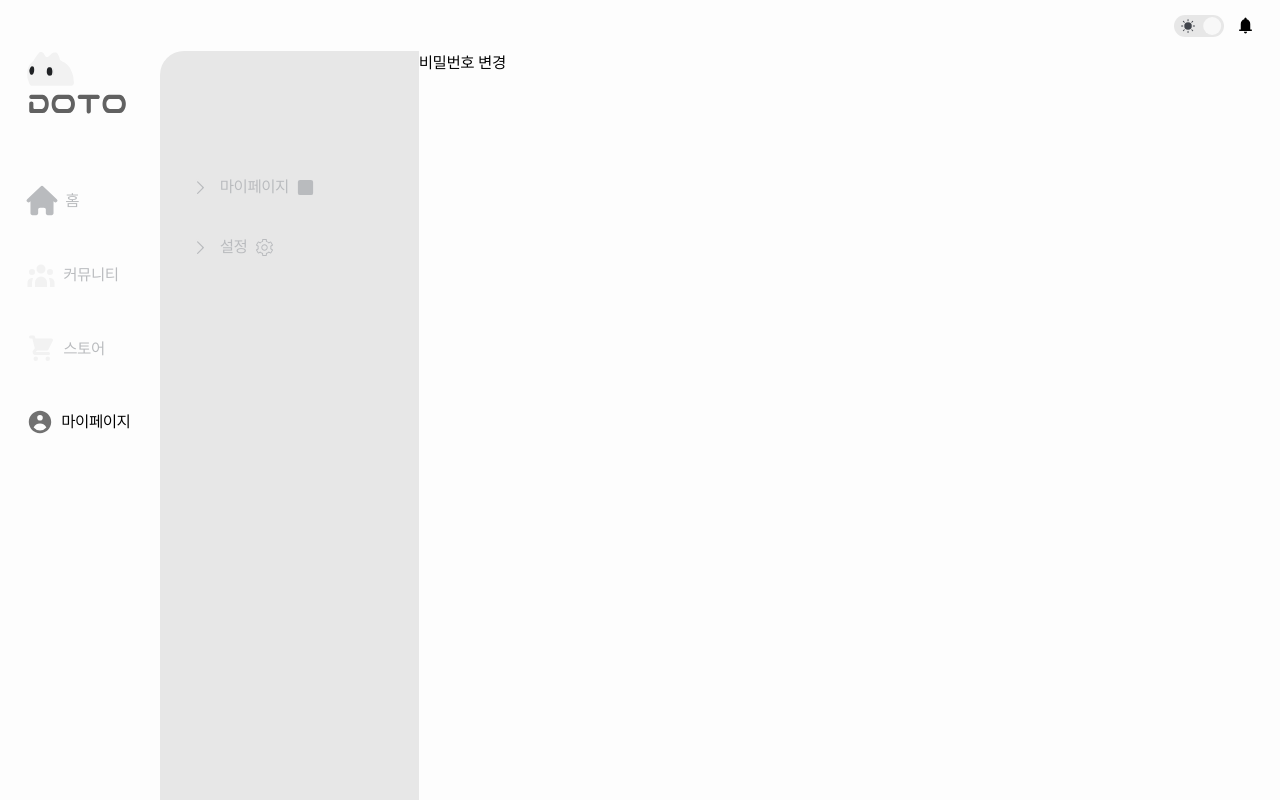
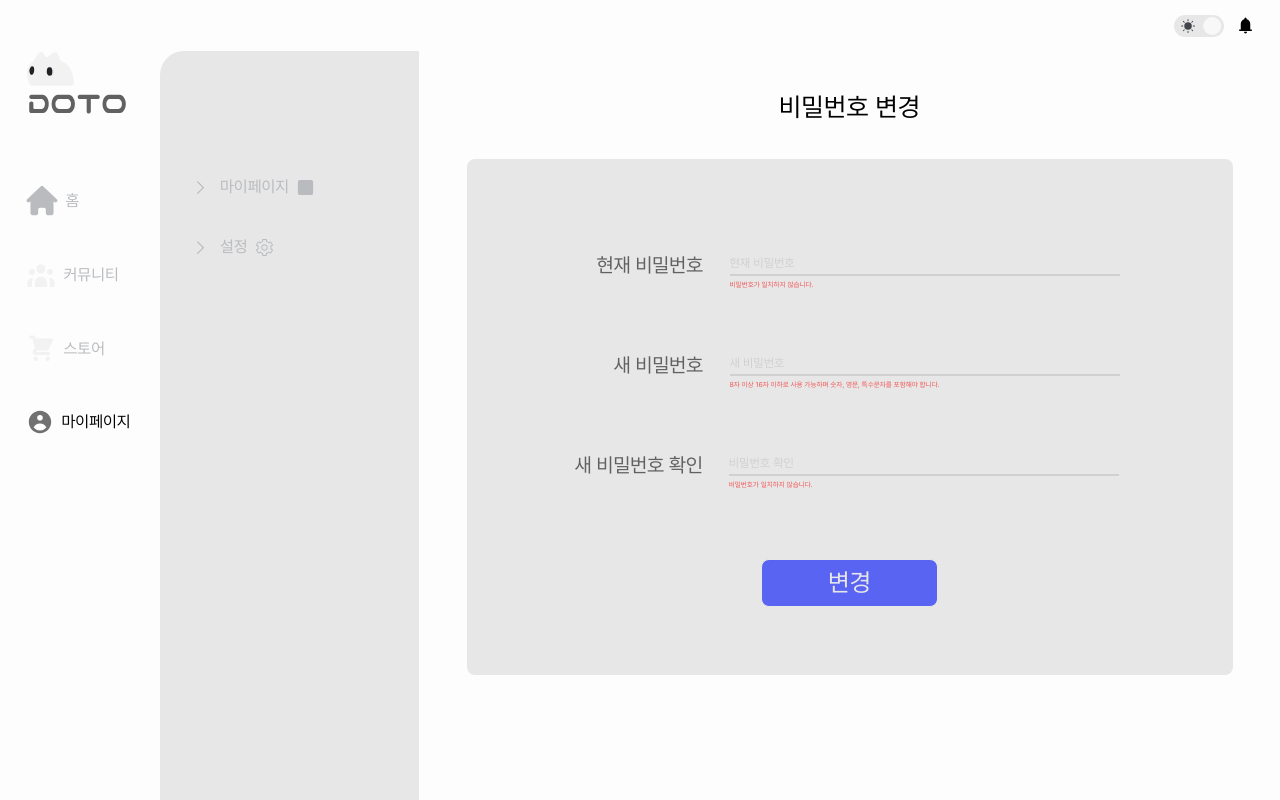
Before and after one commit to Do-it-Together-DoTo/DoTo_Front, a React (Vite) app: page /mypage/change-password in a window 1280 px wide. Built offline with nearby package versions, Linux system fonts and the light colour scheme.

Commit message:
Design: ChangePwPage UI 구성 #20

```diff
--- a/src/pages/mypage/ChangePasswordPage.tsx
+++ b/src/pages/mypage/ChangePasswordPage.tsx
@@ -1,5 +1,45 @@
 const ChangePasswordPage = () => {
-  return <div>비밀번호 변경</div>;
+  //TODO 비밀번호 정규식 로직 , 비동기 통신
+  return(
+    <div className="flex flex-col items-center w-[calc(100vw-26.1875rem)] h-[calc(100vh-3.1875rem)] ">
+      <h1 className="mt-[2.25rem] h-[2rem] text-[1.625rem]">비밀번호 변경</h1>
+      <div className="mt-[2.5rem] flex flex-col w-[47.875rem] h-[32.25rem]  bg-Light_Layout-100 rounded-lg rounded-[0.9375rem]">
+        <div className="mt-[5.6875rem] flex w-[33.375rem] h-[3rem] ml-[8.125rem]">
+          <label className="w-[6.6875rem] h-[1.5rem] font-pre text-[1.25rem] text-Light_Text_Name tracking-[-0.02rem]"htmlFor="nowPw">현재 비밀번호</label>
+          <div className="w-[25.0625rem] ml-[1.625rem]">
+            <input className="w-[24.375rem] bg-Light_Layout-100 placeholder-Dark_Text_Contents text-[0.75rem]" placeholder="현재 비밀번호"type="text" name="nowPw"/>
+            <div className="w-[24.375rem] h-[0rem] border border-1 border-Dark_Text_Contents"/>
+            <div className="w-[16.625rem] font-pre text-[7px] text-error mt-[0.25rem]">
+          비밀번호가 일치하지 않습니다.
+          </div>
+          </div>
+        </div>
+         <div className="mt-[3.25rem] flex w-[32.3125rem] h-[3rem] ml-[9.1875rem]">
+          <label className="w-[5.625rem] h-[1.5rem] font-pre text-[1.25rem] text-Light_Text_Name tracking-[-0.02rem]"htmlFor="newPw">새 비밀번호</label>
+          <div className="w-[25.0625rem] ml-[1.625rem]">
+            <input className="w-[24.375rem] bg-Light_Layout-100 placeholder-Dark_Text_Contents text-[0.75rem]" placeholder="새 비밀번호"type="text" name="newPw"/>
+            <div className="w-[24.375rem] h-[0rem] border border-1 border-Dark_Text_Contents"/>
+            <div className="w-[16.625rem] font-pre text-[7px] text-error mt-[0.25rem]">
+                    8자 이상 16자 이하로 사용 가능하며 숫자, 영문, 특수문자를 포함해야 합니다.
+          </div>
+          </div>
+        </div>
+         <div className="mt-[3.25rem] flex w-[34.75rem] h-[3rem] ml-[6.75rem]">
+          <label className="h-[1.5rem] font-pre text-[1.25rem] text-Light_Text_Name tracking-[-0.02rem]"htmlFor="newPwCheck">새 비밀번호 확인</label>
+          <div className="w-[25.0625rem] ml-[1.625rem]">
+            <input className="w-[24.375rem] bg-Light_Layout-100 placeholder-Dark_Text_Contents text-[0.75rem]" placeholder="비밀번호 확인"type="text" name="newPwCheck"/>
+            <div className="w-[24.375rem] h-[0rem] border border-1 border-Dark_Text_Contents"/>
+            <div className="w-[16.625rem] font-pre text-[7px] text-error mt-[0.25rem]">
+          비밀번호가 일치하지 않습니다.
+          </div>
+          </div>
+        </div>
+              <button className="mt-[3.8125rem] mx-auto w-[11.0625rem] h-[3rem] bg-Button font-pre text-Light_Layout-100 text-[1.5625rem] border rounded-lg rounded-[1.5625rem]">
+          변경
+        </button>
+      </div>
+    </div>
+  );
 };
 
 export default ChangePasswordPage;
--- /dev/null
+++ b/src/pages/sign/SignIn.tsx
@@ -0,0 +1,51 @@
+import { Logo2, KakaoIcon, NaverIcon, GoogleIcon } from '@/assets/svg';
+//TODO Form 정규식 로직 , 라이브러리 활용할지 ? , 비동기 통신
+const SignIn = () => {
+  return (
+    <div className="flex items-center justify-center h-screen">
+      <div className="w-[22.5rem] h-[42.25rem] flex flex-col items-center">
+        <Logo2 width="187.57" height="40" className="mt-[6.75rem] fill-Light_Text_Name dark:fill-Dark_Text_Name" />
+        <form className="mt-[6.9375rem] flex flex-col justify-center">
+          <input
+            type="text"
+            className="w-[19.875rem] h-[2.75rem] pl-[0.875rem] outline-none font-pre text-Light_Text_Name placeholder-Dark_Text_Contents text-[15px] border border-1 rounded-lg rounded-10 border-Dark_Text_Contents"
+            placeholder="아이디 입력"
+          />
+
+          <input
+            type="text"
+            className="mt-[1rem] w-[19.875rem] h-[2.75rem] pl-[0.875rem] outline-none font-pre text-Light_Text_Name placeholder-Dark_Text_Contents text-[15px] border border-1 rounded-lg rounded-10 border-Dark_Text_Contents"
+            placeholder="비밀번호 입력"
+          />
+          <div className="mt-[0.1875rem] flex items-center w-[5.3125rem] h-[1.8175]">
+            <input type="checkbox" name="isCheck" value={'isCheck'} id="isCheck" />
+            <label htmlFor="isCheck" className="pl-[0.5rem] text-[10px] font-pre text-Dark_Text_Contents">
+              자동 로그인
+            </label>
+          </div>
+        </form>
+        <button className="mt-[1.75rem] w-[19.875rem] h-[2.75rem] bg-Button font-pre font-bold text-Light_Layout-100 text-[15px] border rounded-lg rounded-10">
+          로그인
+        </button>
+        <div className="my-[1.375rem] w-[19.875rem] flex items-center">
+          <div className="ml-[5.3125rem] font-bold font-pre text-Light_Text_Name text-[12px]">비밀번호 찾기</div>
+          <div className="ml-[0.375rem] mr-[0.3125rem] w-[0rem] h-[1.125rem] border border-1 border-Dark_Text_Contents" />
+          <div className="font-bold font-pre text-Light_Text_Name text-[12px]">회원가입</div>
+        </div>
+        <div className="flex items-center">
+          <div className="w-[7rem] h-[0rem] border border-1 border-Dark_Text_Contents" />
+          <div className="px-[0.4rem] font-pre text-Dark_Text_Contents text-[12px]">SNS 계정으로 로그인</div>
+          <div className="w-[7rem] h-[0rem] border border-1 border-Dark_Text_Contents" />
+          <div></div>
+        </div>
+        <div className="mt-[1.375rem] flex items-center space-x-[2rem] w-[13.875rem] ju">
+          <KakaoIcon width="50" height="50" />
+          <NaverIcon width="50" height="50" />
+          <GoogleIcon width="50" height="50" />
+        </div>
+      </div>
+    </div>
+  );
+};
+
+export default SignIn;
```
